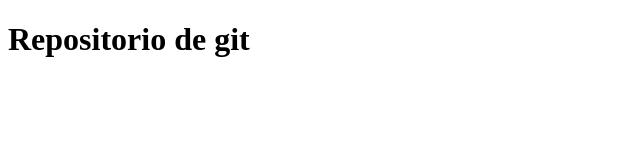
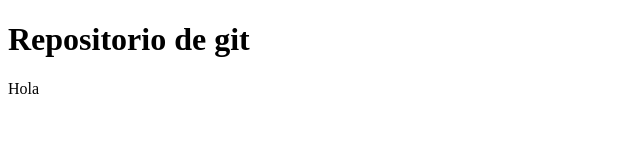
Before and after one commit to rtezen23/pruebaRepositorio, a plain HTML site: page index.html in a window 1280 px wide. Shown: the full height of the page, 0-640 px from the left. Drawn offline with Linux system fonts and the light colour scheme.

Commit message:
Cambios en el repositorio

```diff
--- a/index.html
+++ b/index.html
@@ -8,5 +8,8 @@
 </head>
 <body>
     <h1>Repositorio de git</h1>
+    <p>
+        Hola
+    </p>
 </body>
 </html>
```
